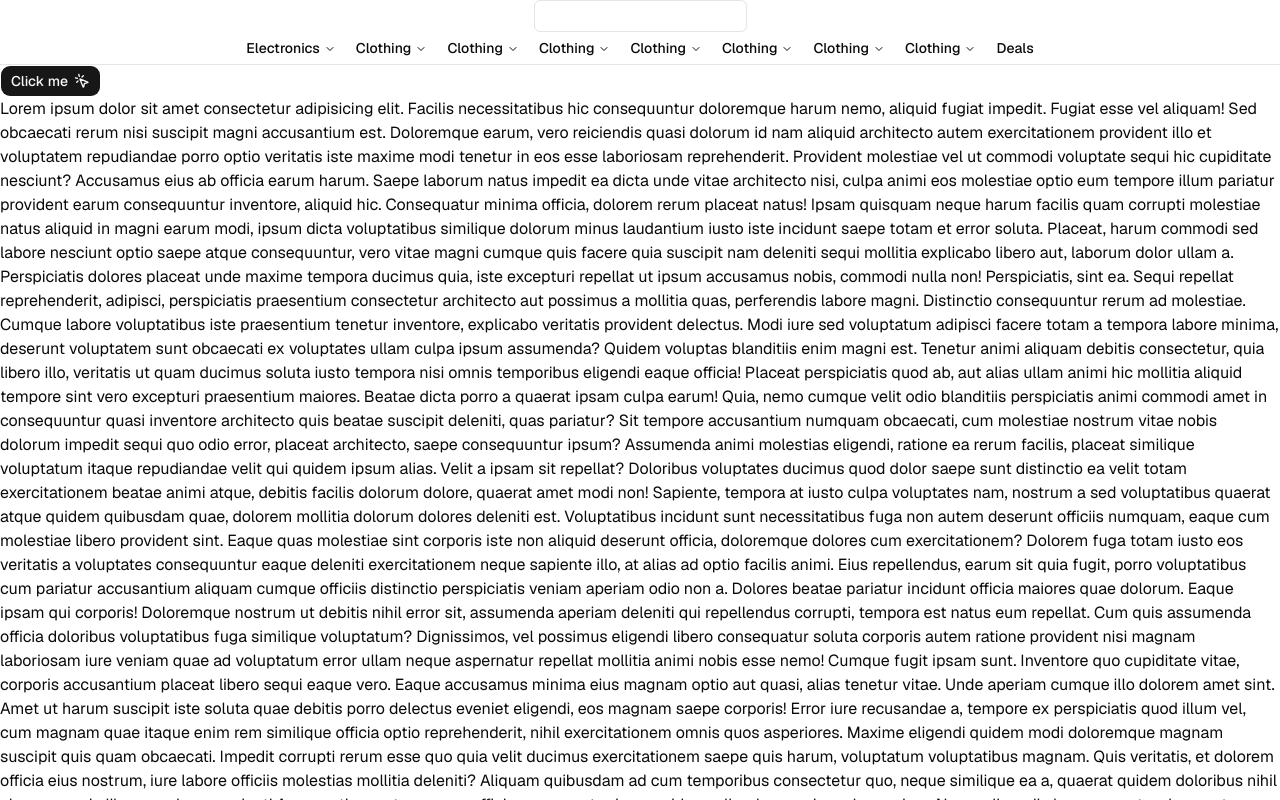
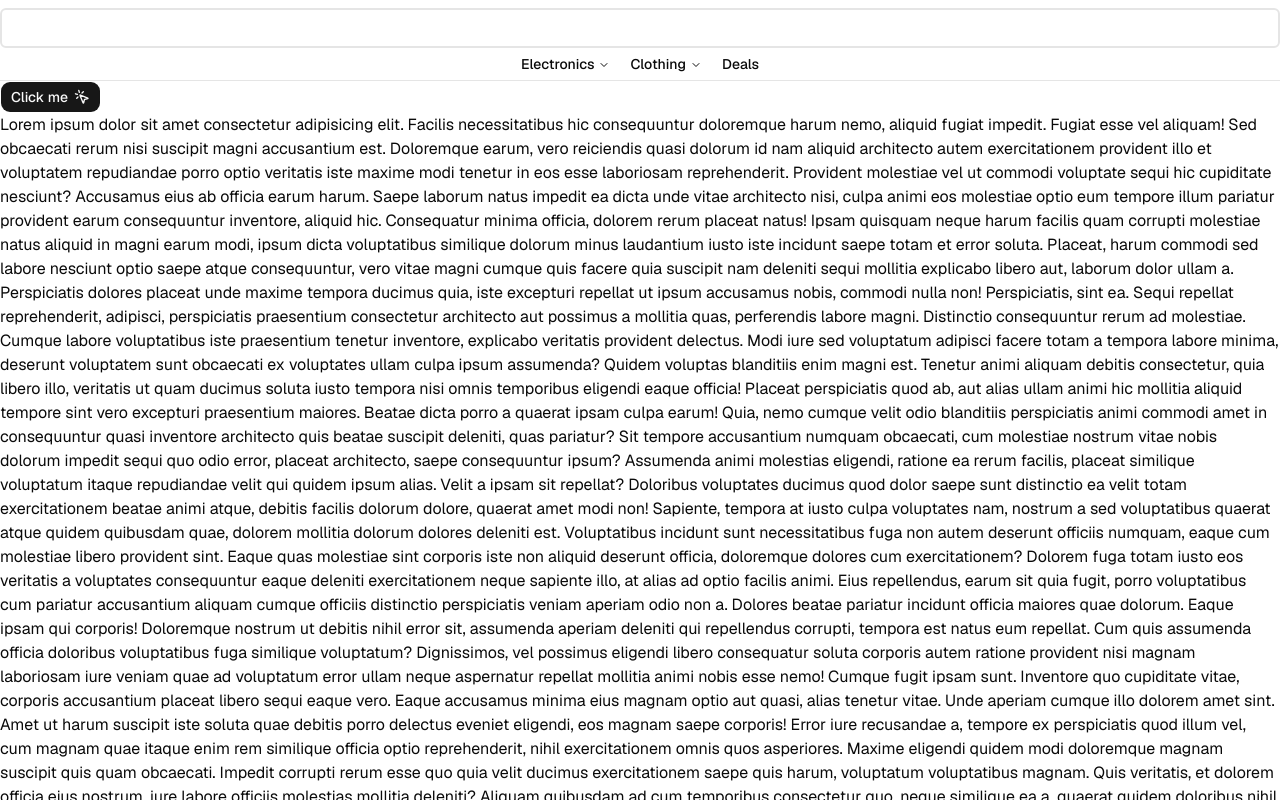
Before and after one commit to YusufKhan2016/next-ecom, a Next.js app: page / in a window 1280 px wide. Shown: the top 800 px of the page. Built offline with nearby package versions, Linux system fonts and the light colour scheme.

Commit message:
new updates added

```diff
--- a/src/components/layout/website/navBar.tsx
+++ b/src/components/layout/website/navBar.tsx
@@ -167,168 +167,6 @@ const navItems: NavItem[] = [
       },
     ],
   },
-  {
-    category: "Clothing",
-    href: '#',
-    sub_categories: [
-      {
-        label: "Men",
-        child_categories: [
-              { label: "T-Shirts", href: "/men/tshirts" },
-              { label: "Shirts", href: "/men/shirts" },
-              { label: "Jeans", href: "/men/jeans" },
-              { label: "Trousers", href: "/men/trousers" },
-              { label: "Shorts", href: "/men/shorts" },
-        ],
-      },
-      {
-        label: "Women",
-        child_categories: [
-              { label: "Blouses", href: "/women/blouses" },
-              { label: "T-Shirts", href: "/women/tshirts" },
-              { label: "Knitwear", href: "/women/knitwear" },
-              { label: "Skirts", href: "/women/skirts" },
-              { label: "Jeans", href: "/women/jeans" },
-              { label: "Trousers", href: "/women/trousers" },
-        ],
-      },
-    ],
-  },
-  {
-    category: "Clothing",
-    href: '#',
-    sub_categories: [
-      {
-        label: "Men",
-        child_categories: [
-              { label: "T-Shirts", href: "/men/tshirts" },
-              { label: "Shirts", href: "/men/shirts" },
-              { label: "Jeans", href: "/men/jeans" },
-              { label: "Trousers", href: "/men/trousers" },
-              { label: "Shorts", href: "/men/shorts" },
-        ],
-      },
-      {
-        label: "Women",
-        child_categories: [
-              { label: "Blouses", href: "/women/blouses" },
-              { label: "T-Shirts", href: "/women/tshirts" },
-              { label: "Knitwear", href: "/women/knitwear" },
-              { label: "Skirts", href: "/women/skirts" },
-              { label: "Jeans", href: "/women/jeans" },
-              { label: "Trousers", href: "/women/trousers" },
-        ],
-      },
-    ],
-  },
-  {
-    category: "Clothing",
-    href: '#',
-    sub_categories: [
-      {
-        label: "Men",
-        child_categories: [
-              { label: "T-Shirts", href: "/men/tshirts" },
-              { label: "Shirts", href: "/men/shirts" },
-              { label: "Jeans", href: "/men/jeans" },
-              { label: "Trousers", href: "/men/trousers" },
-              { label: "Shorts", href: "/men/shorts" },
-        ],
-      },
-      {
-        label: "Women",
-        child_categories: [
-              { label: "Blouses", href: "/women/blouses" },
-              { label: "T-Shirts", href: "/women/tshirts" },
-              { label: "Knitwear", href: "/women/knitwear" },
-              { label: "Skirts", href: "/women/skirts" },
-              { label: "Jeans", href: "/women/jeans" },
-              { label: "Trousers", href: "/women/trousers" },
-        ],
-      },
-    ],
-  },
-  {
-    category: "Clothing",
-    href: '#',
-    sub_categories: [
-      {
-        label: "Men",
-        child_categories: [
-              { label: "T-Shirts", href: "/men/tshirts" },
-              { label: "Shirts", href: "/men/shirts" },
-              { label: "Jeans", href: "/men/jeans" },
-              { label: "Trousers", href: "/men/trousers" },
-              { label: "Shorts", href: "/men/shorts" },
-        ],
-      },
-      {
-        label: "Women",
-        child_categories: [
-              { label: "Blouses", href: "/women/blouses" },
-              { label: "T-Shirts", href: "/women/tshirts" },
-              { label: "Knitwear", href: "/women/knitwear" },
-              { label: "Skirts", href: "/women/skirts" },
-              { label: "Jeans", href: "/women/jeans" },
-              { label: "Trousers", href: "/women/trousers" },
-        ],
-      },
-    ],
-  },
-  {
-    category: "Clothing",
-    href: '#',
-    sub_categories: [
-      {
-        label: "Men",
-        child_categories: [
-              { label: "T-Shirts", href: "/men/tshirts" },
-              { label: "Shirts", href: "/men/shirts" },
-              { label: "Jeans", href: "/men/jeans" },
-              { label: "Trousers", href: "/men/trousers" },
-              { label: "Shorts", href: "/men/shorts" },
-        ],
-      },
-      {
-        label: "Women",
-        child_categories: [
-              { label: "Blouses", href: "/women/blouses" },
-              { label: "T-Shirts", href: "/women/tshirts" },
-              { label: "Knitwear", href: "/women/knitwear" },
-              { label: "Skirts", href: "/women/skirts" },
-              { label: "Jeans", href: "/women/jeans" },
-              { label: "Trousers", href: "/women/trousers" },
-        ],
-      },
-    ],
-  },
-  {
-    category: "Clothing",
-    href: '#',
-    sub_categories: [
-      {
-        label: "Men",
-        child_categories: [
-              { label: "T-Shirts", href: "/men/tshirts" },
-              { label: "Shirts", href: "/men/shirts" },
-              { label: "Jeans", href: "/men/jeans" },
-              { label: "Trousers", href: "/men/trousers" },
-              { label: "Shorts", href: "/men/shorts" },
-        ],
-      },
-      {
-        label: "Women",
-        child_categories: [
-              { label: "Blouses", href: "/women/blouses" },
-              { label: "T-Shirts", href: "/women/tshirts" },
-              { label: "Knitwear", href: "/women/knitwear" },
-              { label: "Skirts", href: "/women/skirts" },
-              { label: "Jeans", href: "/women/jeans" },
-              { label: "Trousers", href: "/women/trousers" },
-        ],
-      },
-    ],
-  },
 ]
 
 
@@ -339,11 +177,11 @@ export default function Navbar() {
     <header className="border-b">
       <div className="container mx-auto px-4">
 
-        <NavigationMenu>
-          <NavigationMenuList>
+        <NavigationMenu className="mt-2">
+          <NavigationMenuList className="min-w-screen">
 
-            <NavigationMenuItem>
-              <Input type="text"/>
+            <NavigationMenuItem className="min-w-full">
+              <Input type="text" className={"focus-visible:ring-0 border-2 border-solid h-10"} />
             </NavigationMenuItem>
 
           </NavigationMenuList>
```
